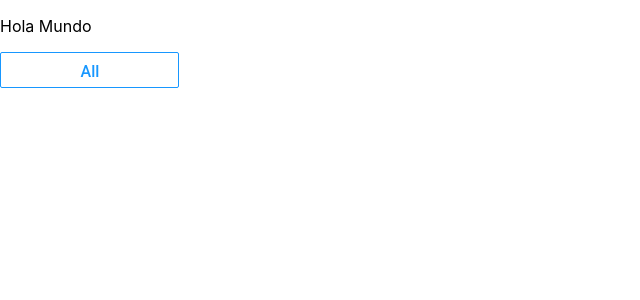
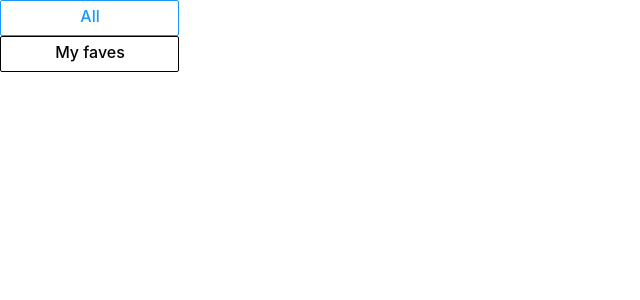
Before and after one commit to angelivan44/Reign-Test, a React (Create React App) app: page / in a window 1280 px wide. Shown: the top 300 px of the page, without its empty margins (0-640 px from the left). Built offline with nearby package versions, Linux system fonts and the light colour scheme.

Commit message:
add functional tab component

```diff
--- a/src/App.js
+++ b/src/App.js
@@ -1,10 +1,12 @@
+import { useState } from "react";
 import Tab from "./Components/Tab";
 
 function App() {
+  const [status , setStatus] = useState("All")
   return (
     <div>
-     <p>Hola Mundo</p>
-     <Tab></Tab>
+     <Tab status={status} content="All" onClick={()=>setStatus("All")}></Tab>
+     <Tab status={status} content="My faves" onClick={()=>setStatus("My faves")}></Tab>
     </div>
   );
 }
--- a/src/Components/Tab.js
+++ b/src/Components/Tab.js
@@ -1,9 +1,9 @@
 import styled from "@emotion/styled";
 
-export default function Tab() {
+export default function Tab( { status , content, onClick }) {
   return (
-    <StyleDiv>
-      <p>All</p>
+    <StyleDiv status = { status } content = {content} onClick={onClick}>
+      <p>{ content }</p>
     </StyleDiv>
   );
 }
@@ -13,21 +13,16 @@ const StyleDiv = styled.div`
   height: 31px;
   padding: 3px 39px 0 40px;
   border-radius: 2px;
-  border: solid 1px #1797ff;
+  border: solid 1px ${props => props.status == props.content ? "#1797ff" : "#000"};
   display: flex;
   align-items: center;
   justify-content: center;
   & p {
-    width: 19px;
     height: 28px;
-    font-family: Roboto;
     font-size: 16px;
     font-weight: 500;
-    font-stretch: normal;
-    font-style: normal;
-    line-height: 1.75;
     letter-spacing: normal;
     text-align: center;
-    color: #1797ff;
+    color: ${props => props.status == props.content ? "#1797ff" : "#000"};
   }
 `;
--- a/src/index.css
+++ b/src/index.css
@@ -1,8 +1,10 @@
+@import url('https://fonts.googleapis.com/css2?family=Libre+Baskerville&family=Roboto:wght@300&display=swap');
 body {
   margin: 0;
   font-family: -apple-system, BlinkMacSystemFont, 'Segoe UI', 'Roboto', 'Oxygen',
     'Ubuntu', 'Cantarell', 'Fira Sans', 'Droid Sans', 'Helvetica Neue',
     sans-serif;
+  box-sizing: border-box;
   -webkit-font-smoothing: antialiased;
   -moz-osx-font-smoothing: grayscale;
 }
```
